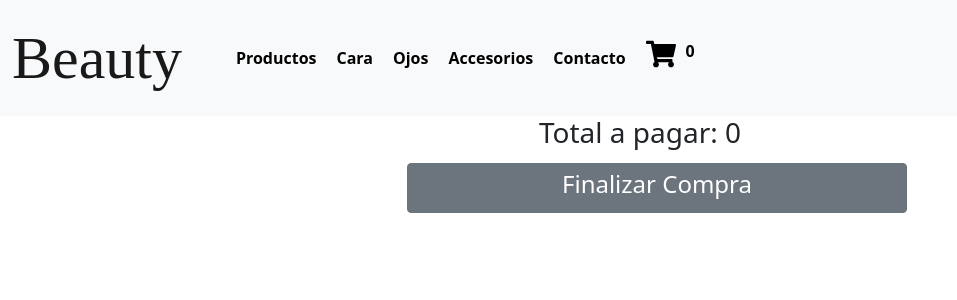
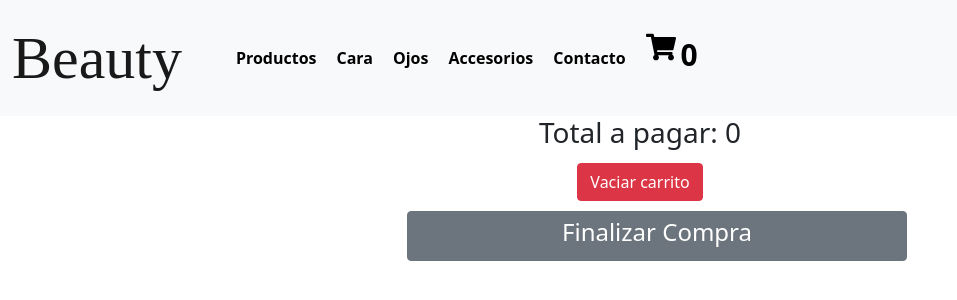
Before and after one commit to SandovalErika/Beauty.React, a React (Create React App) app: page /carrito in a window 1280 px wide. Shown: the top 300 px of the page, without its empty margins (0-957 px from the left). Built offline with nearby package versions, Linux system fonts and the light colour scheme; a web font is replaced by a local one.

Commit message:
modificaciones

```diff
--- a/src/CartContext.jsx
+++ b/src/CartContext.jsx
@@ -7,7 +7,13 @@ export const CartProvider = (props) => {
 
     const [carrito, setCarrito] = useState([]);
 
-    <Detalle/>
+
+
+    // console.log(carrito);
+
+    // const calcularCantidad = () => {
+    //   return carrito.reduce( (acc, prod) => acc + 5,  0 )
+    // }
 
     //       const deleteFromCart = (item) => {
     //     const deleteProduct = carrito.filter(
@@ -17,10 +23,12 @@ export const CartProvider = (props) => {
     //     setCarrito([...deleteProduct]);
     //   };
 
+
     return (
-        <CartContext.Provider value={[carrito, setCarrito
+        <CartContext.Provider value={[carrito, setCarrito]
             //deleteFromCart
-        ]} Detalle>
+        }>
+
             {props.children}
         </CartContext.Provider>
     )
--- a/src/component/ItemListContainer/CardWidget.jsx
+++ b/src/component/ItemListContainer/CardWidget.jsx
@@ -5,13 +5,13 @@ import { CartContext } from '../../CartContext';
 export const CardWidget = () => {
 
 
-    // const {calcularCantidad} = useContext(CartContext);
+
 
 
     return (
         <div className="cardWidget">
             <FaShoppingCart className='widget'/>
-            <span className='numberCard'></span>0
+            <span className='numberCard'>0</span>
         </div>
     )
 }
--- a/src/component/ItemListContainer/Item.jsx
+++ b/src/component/ItemListContainer/Item.jsx
@@ -5,22 +5,22 @@ import { CartContext } from '../../CartContext';
 
 const Item = ( {id,image,price,title} ) => {
 
-     const [carrito,setCarrito]=useContext(CartContext)
+    //  const [carrito,setCarrito]=useContext(CartContext)
 
-    function agregar(){
-        const producto ={
-        id:id,
-        title:title,
-        price:price,
-        image:image,
-        }
+    // function agregar(){
+    //     const producto ={
+    //     id:id,
+    //     title:title,
+    //     price:price,
+    //     image:image,
+    //     }
 
-        const temporal = carrito;
-        temporal.push(producto);
-        setCarrito(temporal)
-        console.log(carrito);
+    //     const temporal = carrito;
+    //     temporal.push(producto);
+    //     setCarrito(temporal)
+    //     console.log(carrito);
 
-    }
+    // }
 
     return (
 
@@ -32,7 +32,7 @@ const Item = ( {id,image,price,title} ) => {
                 <Card.Text>Precio: ${price}</Card.Text>
             <div className="btn">
                 <Link className="btn btn-primary" to={'/stock/'+id}>Ver</Link>
-                <button className="btn btn-primary" onClick={agregar} >Comprar</button>
+                {/* <button className="btn btn-primary" onClick={agregar} >Comprar</button> */}
             </div>
             </Card.Body>
         </Card>
--- a/src/estilos.css
+++ b/src/estilos.css
@@ -147,3 +147,8 @@ h3 {
   display: flex;
   justify-content: center;
 }
+.emptyCart {
+  display: flex;
+  justify-content: center;
+  align-items: center;
+}
--- a/src/views/Carrito.jsx
+++ b/src/views/Carrito.jsx
@@ -12,6 +12,8 @@ import Navbar from '../component/Navbar'
 function Carrito() {
     const [carrito, setCarrito]=useContext(CartContext);
 
+    const [cantidad, setCantidad]=useState(0);
+
 
     const [total,setTotal]=useState(0);
 
@@ -24,6 +26,18 @@ function Carrito() {
 
         setTotal(tot)
 
+        if(tot === NaN){
+            setTotal(0)
+        }
+
+        // carrito.map(()=>{
+
+        //     carrito.map((item)=>{
+        //       tot = tot - item.price
+
+        // });
+
+        // setTotal(newPrice)
     }, [])
 
     const deleteFromCart = (id) => {
@@ -32,12 +46,19 @@ function Carrito() {
         setCarrito(newCart)
     }
 
+    const calcularCantidad = () => {
+      return carrito.reduce( (acc, item) => acc + item.cantidad, 0 )
 
+      console.log(calcularCantidad())
+    }
 
-
+    const vaciarCarrito = () => {
+      setCarrito([])
+    }
 
     return (<>
         <Header/>
+
         <div className="container shoppingCart">
             {carrito && carrito.map((item,index)=>{
                 return (
@@ -76,6 +97,15 @@ function Carrito() {
                 )
             })}
             <h3>Total a pagar: {total}</h3>
+            <div className="emptyCart">
+            <button
+                className="btn btn-danger "
+                onClick={vaciarCarrito}
+                >
+                Vaciar carrito
+            </button>
+            </div>
+
             <button type="button" class="btn btn-secondary btnFinalize"><h4>Finalizar Compra</h4></button>
 
         </div>
--- a/src/views/Detalle.jsx
+++ b/src/views/Detalle.jsx
@@ -18,7 +18,7 @@ function Detalle(props) {
 
     const [carrito,setCarrito]=useContext(CartContext)
 
-    const [cantidad, setCantidad] = useState(0)
+    const [cantidad, setCantidad] = useState(1)
 
 
     useEffect(() => {
```
